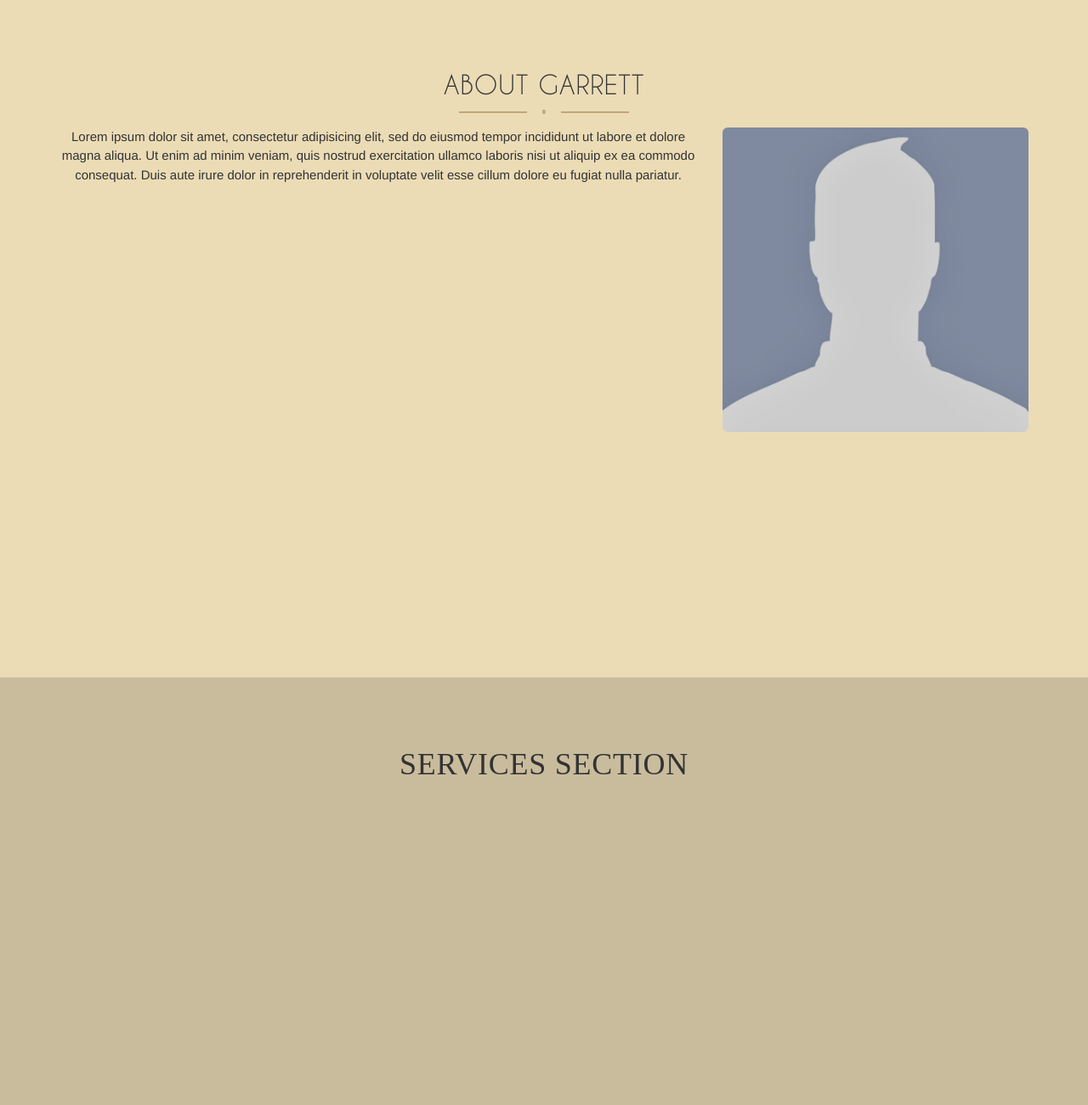
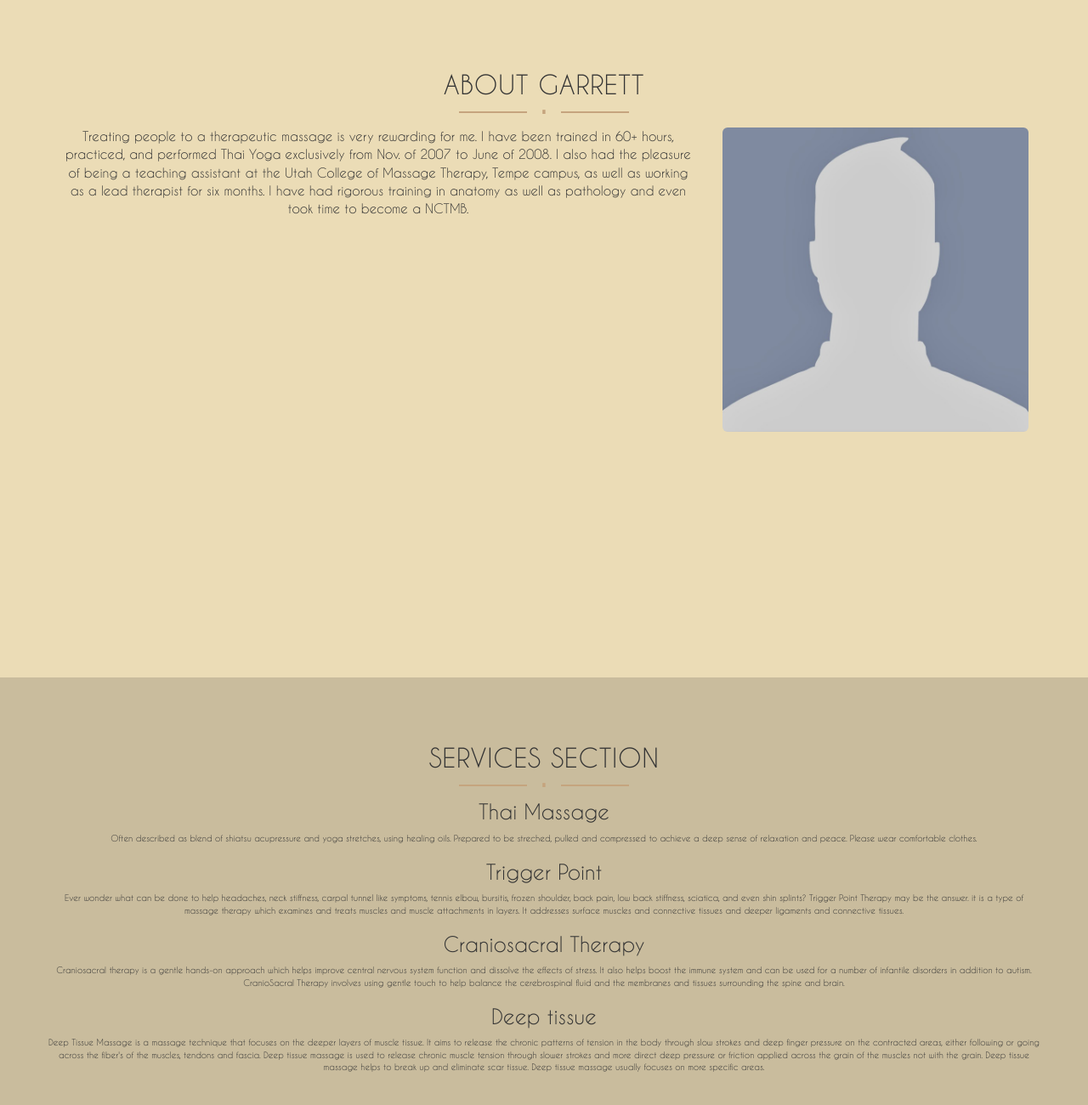
Before and after one commit to wesdawson/fuller-healing-hands, a website: page static/index.html in a window 1280 px wide. Shown: the part 803-2103 px from the top of the page at 85% size. Drawn offline with Linux system fonts and the light colour scheme.

Commit message:
section headers and services body

```diff
--- a/static/css/scrolling-nav.css
+++ b/static/css/scrolling-nav.css
@@ -211,16 +211,6 @@ a.scroll-arrow {
     background: #ebdcb6;
 }
 
-.section-header {
-  font-family: "caviar_dreamsregualr";
-  font-size: 3em;
-  font-weight: 300;
-  line-height: 1.5;
-  letter-spacing: 0.025em;
-  margin: 0.1em 0;
-  text-transform: uppercase;
-}
-
 .about-header h2 {
   font-family: "caviar_dreamsregular";
   font-size: 3em;
@@ -233,10 +223,18 @@ a.scroll-arrow {
 
 .about-section p {
   font-size: 1.5em;
-  font-family: "Droid Serif", "Helvetica Neue", Helvetica, Arial, sans-serif;
-  line-height: 1.5;
-  font-weight: 400;
+  font-family: "caviar_dreamsregular", "Droid Serif", "Helvetica Neue", Helvetica, Arial, sans-serif;
+  line-height: ;
+  font-weight: ;
   margin: 0 0 .75em;
+}
+
+.section-body h3 {
+  font-family: "caviar_dreamsregular";
+}
+
+.section-body p {
+  font-family: "caviar_dreamsregular";
 }
 
 .separator-container {
--- a/static/index.html
+++ b/static/index.html
@@ -108,7 +108,7 @@
             </div>
             <div class="row">
               <div class="col-xs-12 col-sm-6 col-md-8">
-                <p>Lorem ipsum dolor sit amet, consectetur adipisicing elit, sed do eiusmod tempor incididunt ut labore et dolore magna aliqua. Ut enim ad minim veniam, quis nostrud exercitation ullamco laboris nisi ut aliquip ex ea commodo consequat. Duis aute irure dolor in reprehenderit in voluptate velit esse cillum dolore eu fugiat nulla pariatur.</p>
+                <p>Treating people to a therapeutic massage is very rewarding for me. I have been trained in 60+ hours, practiced, and performed Thai Yoga exclusively from Nov. of 2007 to June of 2008. I also had the pleasure of being a teaching assistant at the Utah College of Massage Therapy, Tempe campus, as well as working as a lead therapist for six months. I have had rigorous training in anatomy as well as pathology and even took time to become a NCTMB.</p>
               </div>
               <div class="col-xs-6 col-md-4">
                 <img class="img-responsive img-rounded" src="../images/profile.jpeg" alt="alt-img"></img>
@@ -124,9 +124,39 @@
     <section id="services" class="services-section">
         <div class="container">
             <div class="row">
-                <div class="col-lg-12 section-header">
-                    <h1>Services Section</h1>
+                <div class="col-lg-12 about-header">
+                    <h2>Services Section</h2>
+                    <div class="separator-container">
+                      <div class="separator line-separator">∎</div>
+                    </div>
                 </div>
+                <div class="section-body">
+                <div>
+                  <h3>Thai Massage</h3>
+                  <p>
+                     Often described as blend of shiatsu acupressure and yoga stretches, using healing oils. Prepared to be streched, pulled and compressed to achieve a deep sense of relaxation and peace. Please wear comfortable clothes.
+                  </p>
+                </div>
+                <div>
+                  <h3>Trigger Point</h3>
+                  <p>
+                    Ever wonder what can be done to help headaches, neck stiffness, carpal tunnel like symptoms, tennis elbow, bursitis, frozen shoulder, back pain, low back stiffness, sciatica, and even shin splints? Trigger Point Therapy may be the answer. it is a type of massage therapy which examines and treats muscles and muscle attachments in layers. It addresses surface muscles and connective tissues and deeper ligaments and connective tissues.
+                  </p>
+                </div>
+                <div>
+                  <h3>Craniosacral Therapy</h3>
+                  <p>
+                    Craniosacral therapy is a gentle hands-on approach which helps improve central nervous system function and dissolve the effects of stress. It also helps boost the immune system and can be used for a number of infantile disorders in addition to autism. CranioSacral Therapy involves using gentle touch to help balance the cerebrospinal fluid and the membranes and tissues surrounding the spine and brain.
+                  </p>
+                </div>
+                <div>
+                  <h3>Deep tissue</h3>
+                  <p>
+                    Deep Tissue Massage is a massage technique that focuses on the deeper layers of muscle tissue. It aims to release the chronic patterns of tension in the body through slow strokes and deep finger pressure on the contracted areas, either following or going across the fiber's of the muscles, tendons and fascia. Deep tissue massage is used to release chronic muscle tension through slower strokes and more direct deep pressure or friction applied across the grain of the muscles not with the grain. Deep tissue massage helps to break up and eliminate scar tissue. Deep tissue massage usually focuses on more specific areas.
+                  </p>
+                </div>
+                </div>
+                <br />
             </div>
         </div>
     </section>
```
